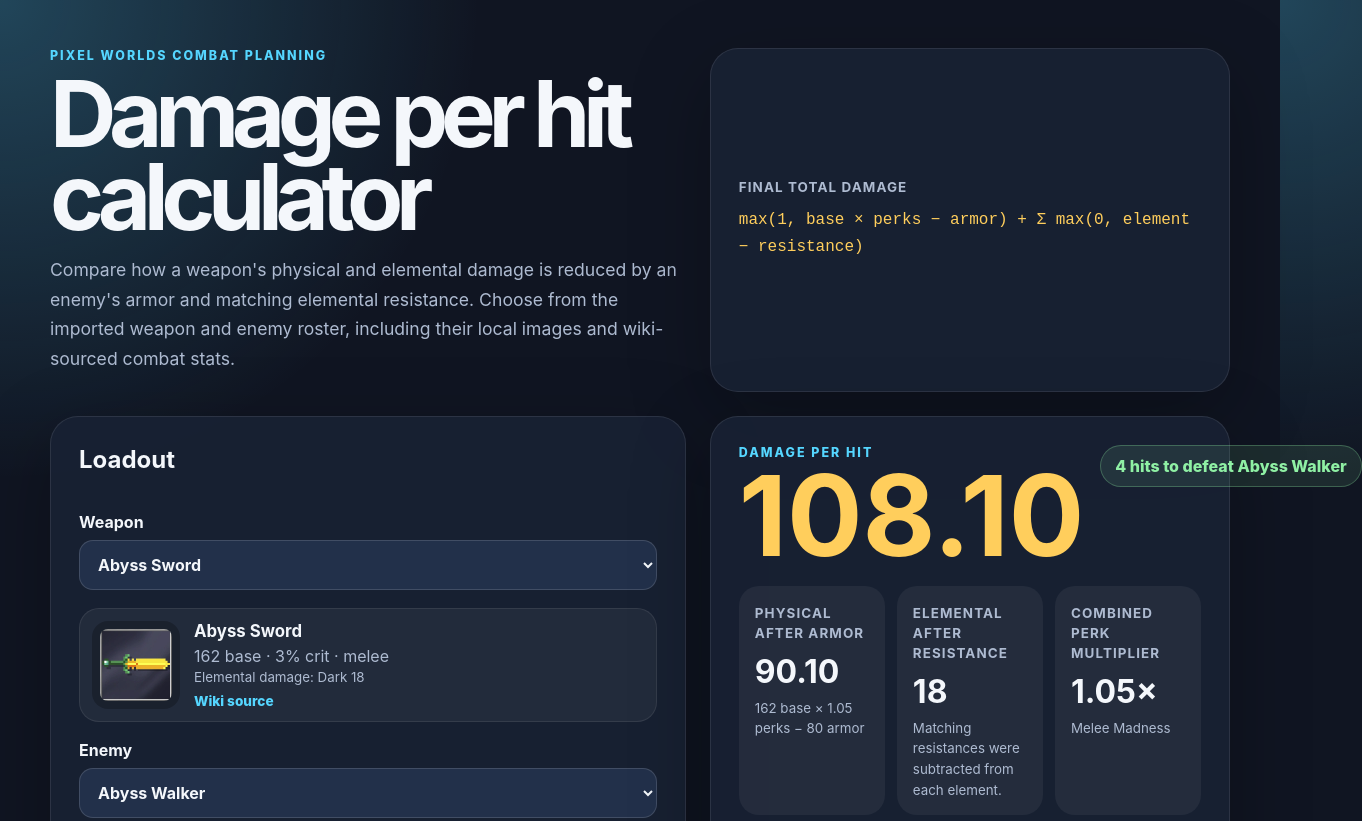
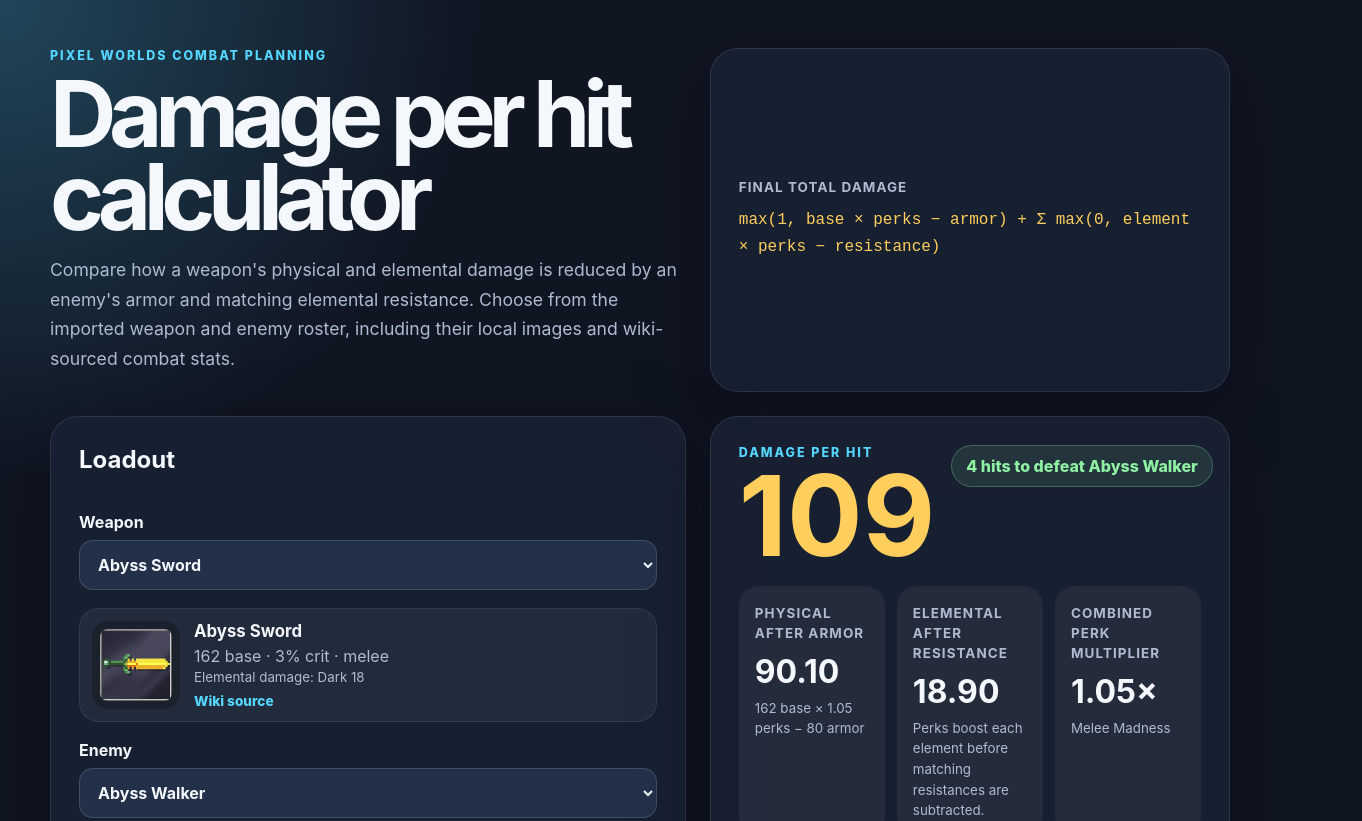
Before and after one commit to Mankolik/PW-Damage-Calculator, a plain HTML site: page index.html in a window 1280 px wide. Shown: the top 821 px of the page, 1362 px wide, since content can reach past the window. Drawn offline with Linux system fonts and the light colour scheme.

Commit message:
Apply perks to elemental damage

```diff
--- a/app.js
+++ b/app.js
@@ -187,9 +187,10 @@
 
   const elementalRows = elements.map((element) => {
     const raw = weapon.elementalDamage[element] ?? 0;
+    const boosted = raw * multiplier;
     const resistance = enemy.elementalResistance[element] ?? 0;
-    const dealt = Math.max(0, raw - resistance);
-    return { element, raw, resistance, dealt };
+    const dealt = Math.max(0, boosted - resistance);
+    return { element, raw, boosted, resistance, dealt };
   });
 
   const totalElemental = elementalRows.reduce((total, row) => total + row.dealt, 0);
@@ -199,7 +200,8 @@
 }
 
 function formatNumber(value) {
-  return Number.isInteger(value) ? String(value) : value.toFixed(2);
+  const rounded = Math.round(value);
+  return Math.abs(value - rounded) < Number.EPSILON * 100 ? String(rounded) : value.toFixed(2);
 }
 
 function formatElementSummary(values) {
@@ -243,7 +245,7 @@
   physicalDamage.textContent = formatNumber(result.mitigatedPhysical);
   physicalDetail.textContent = `${formatNumber(weapon.baseDamage)} base × ${formatNumber(result.multiplier)} perks${critical ? " × 2 crit" : ""} − ${enemy.armor} armor`;
   elementalDamageValue.textContent = formatNumber(result.totalElemental);
-  elementalDetail.textContent = result.totalElemental > 0 ? "Matching resistances were subtracted from each element." : "No elemental damage passes this enemy's resistances.";
+  elementalDetail.textContent = result.totalElemental > 0 ? "Perks boost each element before matching resistances are subtracted." : "No perk-boosted elemental damage passes this enemy's resistances.";
   perkMultiplier.textContent = `${formatNumber(result.multiplier)}×`;
   perkDetail.textContent = result.appliedPerks.length ? result.appliedPerks.map((perk) => perk.label).join(", ") : "No selected perk applies.";
 
@@ -251,9 +253,10 @@
     .map((row) => `
       <tr>
         <td>${row.element[0].toUpperCase()}${row.element.slice(1)}</td>
-        <td>${row.raw}</td>
-        <td>${row.resistance}</td>
-        <td class="${row.dealt > 0 ? "element-hit" : "element-blocked"}">${row.dealt}</td>
+        <td>${formatNumber(row.raw)}</td>
+        <td>${formatNumber(row.boosted)}</td>
+        <td>${formatNumber(row.resistance)}</td>
+        <td class="${row.dealt > 0 ? "element-hit" : "element-blocked"}">${formatNumber(row.dealt)}</td>
       </tr>
     `)
     .join("");
--- a/index.html
+++ b/index.html
@@ -18,7 +18,7 @@
         </div>
         <div class="formula-card" aria-label="Damage formula summary">
           <span>Final total damage</span>
-          <code>max(1, base × perks − armor) + Σ max(0, element − resistance)</code>
+          <code>max(1, base × perks − armor) + Σ max(0, element × perks − resistance)</code>
         </div>
       </section>
 
@@ -105,6 +105,7 @@
               <tr>
                 <th>Element</th>
                 <th>Weapon</th>
+                <th>After perks</th>
                 <th>Enemy resistance</th>
                 <th>Damage dealt</th>
               </tr>
@@ -118,8 +119,8 @@
         <h2>Calculation notes</h2>
         <ul>
           <li>Armor reduces only physical/base damage. If armor would reduce the physical portion to zero or less, Pixel Worlds displays 1 final base damage.</li>
-          <li>Elemental damage ignores armor, is reduced only by the matching elemental resistance, and never critical strikes.</li>
-          <li>For this baseline, total-damage perks are multiplied together and then applied to the physical/base weapon damage before armor. Melee Madness applies only to weapons marked as melee; guns, throwable shields, thrown weapons, crossbows, cannons, and staffs are marked as ranged.</li>
+          <li>Elemental damage ignores armor, is boosted by applicable perks, is reduced only by the matching elemental resistance, and never critical strikes.</li>
+          <li>Total-damage perks are multiplied together and then applied to both physical/base weapon damage and each elemental damage value before armor or matching resistance. Melee Madness applies only to weapons marked as melee; guns, throwable shields, thrown weapons, crossbows, cannons, and staffs are marked as ranged.</li>
         </ul>
         <p class="sources">
           Mechanics reference Pixel Worlds Wiki pages for
```
